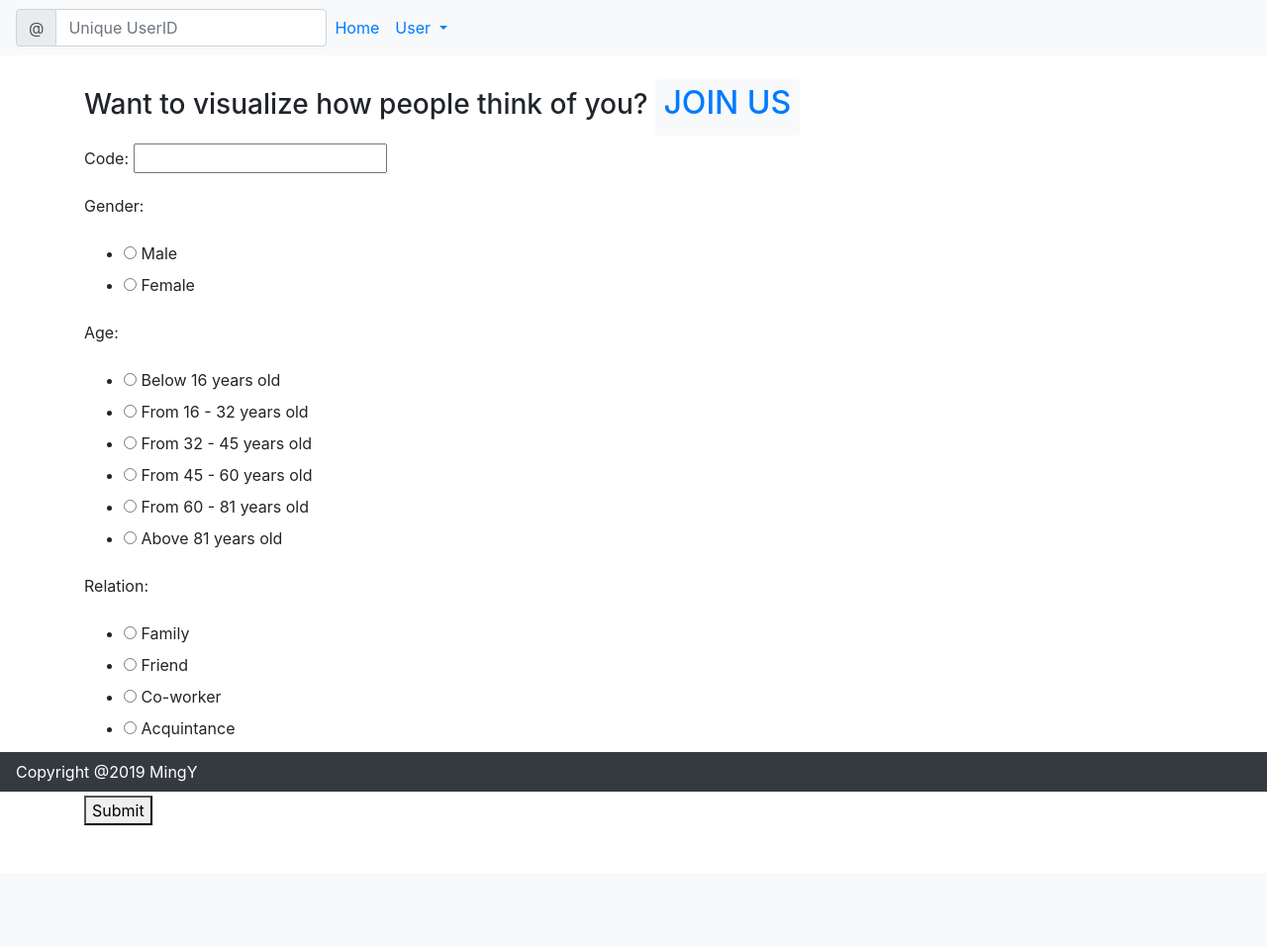
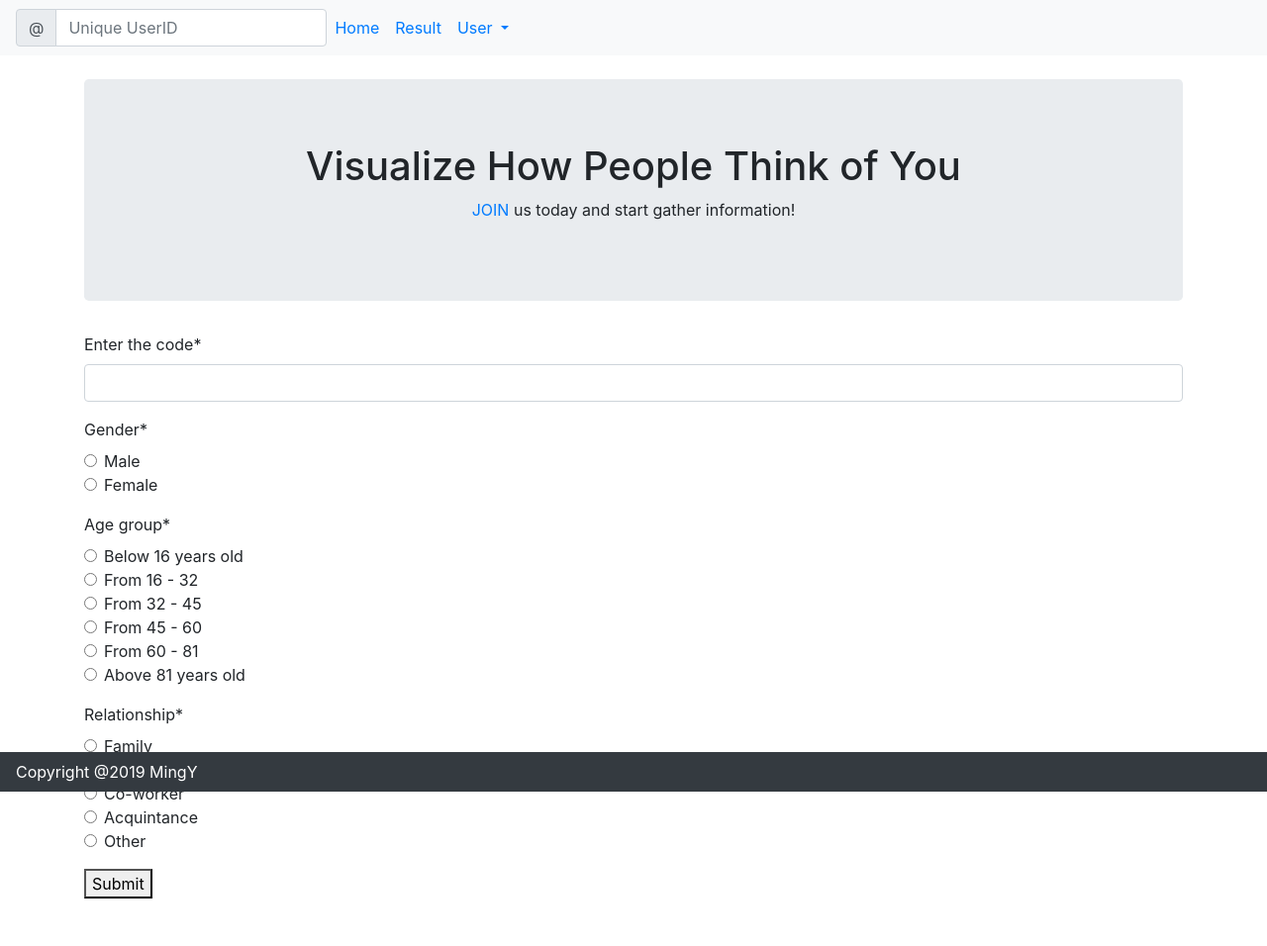
Before and after one commit to mingyyy/tenwords, a Django app: page / in a window 1280 px wide. Shown: the whole page at 99% size. Before the commit the page ends 834 px from the top, so only its background shows below. Run offline with Django 3.2, Linux system fonts and the light colour scheme; some libraries are stand-ins or nearby versions.

Commit message:
Add crispy form

```diff
--- a/core/forms.py
+++ b/core/forms.py
@@ -1,6 +1,7 @@
 from django import forms
 from .models import Responder
 import tagulous.models
+import crispy_forms.bootstrap
 
 
 class InputForm(forms.ModelForm):
@@ -10,10 +11,10 @@ class InputForm(forms.ModelForm):
     )
     AGE_CHOICES = (
         (1, 'Below 16 years old'),
-        (2, 'From 16 - 32 years old'),
-        (3, 'From 32 - 45 years old'),
-        (4, 'From 45 - 60 years old'),
-        (5, 'From 60 - 81 years old'),
+        (2, 'From 16 - 32'),
+        (3, 'From 32 - 45'),
+        (4, 'From 45 - 60'),
+        (5, 'From 60 - 81'),
         (6, 'Above 81 years old')
     )
     RELATION_CHOICES = (
@@ -24,10 +25,14 @@ class InputForm(forms.ModelForm):
         (5, 'Other'),
     )
     gender = forms.ChoiceField(choices=GENDER_CHOICES, widget=forms.RadioSelect())
-    age = forms.ChoiceField(choices=AGE_CHOICES, widget=forms.RadioSelect())
-    relation = forms.ChoiceField(choices=RELATION_CHOICES, widget=forms.RadioSelect())
+    age = forms.ChoiceField(choices=AGE_CHOICES, widget=forms.RadioSelect(), label="Age group")
+    relation = forms.ChoiceField(choices=RELATION_CHOICES, widget=forms.RadioSelect(), label="Relationship")
 
     class Meta:
         fields = ['code', 'gender', 'age', 'relation', 'words']
-        labels = {'words': '10 adjectives for her/him:'}
+        labels = {
+            "code": 'Enter the code',
+            'words': 'Ten adjectives to describe her/him',
+                  }
+
         model = Responder
--- a/core/views.py
+++ b/core/views.py
@@ -19,7 +19,7 @@ def home(request):
                 messages.success(request, 'Thank you for your opinion!')
                 return redirect('core:result')
         else:
-            messages.error(request, 'You have entered a wrong code!')
+            messages.warning(request, 'You have entered a wrong code!')
 
     else:
         form = InputForm()
--- a/templates/core/base.html
+++ b/templates/core/base.html
@@ -34,7 +34,9 @@
         <li class="nav-item">
           <a class="nav-link" href="{% url 'core:home' %}">Home</a>
         </li>
-
+        <li class="nav-item">
+          <a class="nav-link" href="{% url 'core:result' %}">Result</a>
+        </li>
         <!-- Dropdown -->
         <li class="nav-item dropdown ">
 
@@ -63,9 +65,19 @@
 
 
     <div class="container">
+        {% if messages %}
+            {% for message in messages%}
+                <div class="alert alert-{{ message.tags }}">
+                    {{ message }}
+                </div>
+            {% endfor%}
+        {% endif %}
+
         {% block content %}
+        {% endblock%}
 
-        {% endblock%}
+        {% block script %}
+        {% endblock %}
     </div>
 
     <div class="container">
--- a/templates/core/home.html
+++ b/templates/core/home.html
@@ -1,13 +1,15 @@
 {% extends 'core/base.html' %}
+{% load crispy_forms_tags %}
 {% block content %}
 
-<h3>Want to visualize how people think of you?
-    <span class="badge badge-light"><a href="{% url 'user:register' %}"><h2>JOIN US</h2></a></span>
-</h3>
+<div class="jumbotron text-center">
+  <h1>Visualize How People Think of You</h1>
+  <p><a href="{% url 'user:register' %}">JOIN</a> us today and start gather information!</p>
+</div>
 
-<form method="post" >
+<form method="post" class="uniForm" >
     {% csrf_token %}
-    {{ form.as_p }}
+    {{ form|crispy }}
     <button type="submit">Submit</button>
 </form>
 
--- a/templates/core/result.html
+++ b/templates/core/result.html
@@ -1,8 +1,8 @@
 {% extends 'core/base.html' %}
 {% block content %}
 
-<h3>
-    Thank you for your input! Here is the result!
+<h3 class="mb-4">
+    The Collective Opinion:
 </h3>
 
 
--- a/tenwords/settings.py
+++ b/tenwords/settings.py
@@ -37,8 +37,10 @@ INSTALLED_APPS = [
     'django.contrib.sessions',
     'django.contrib.messages',
     'django.contrib.staticfiles',
-    # Added
+    # third party
+    'crispy_forms',
     'tagulous',
+    # apps
     'core',
     'user',
 ]
@@ -130,3 +132,4 @@ USE_TZ = True
 
 STATIC_URL = '/static/'
 STATIC_ROOT = os.path.join(BASE_DIR, 'static')
+CRISPY_TEMPLATE_PACK = 'bootstrap4'
```
